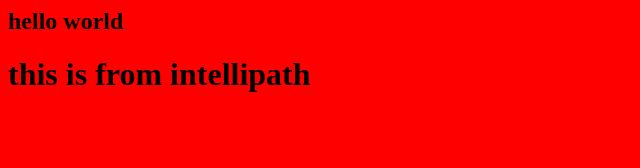
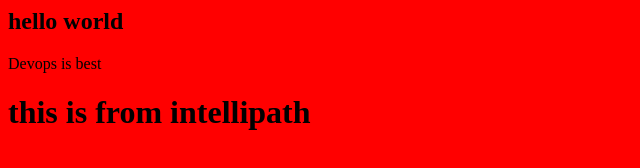
Before and after one commit to srkrishna234/test-devops, a plain HTML site: page index.html in a window 1280 px wide. Shown: the whole page, without its empty margins (0-640 px from the left). Drawn offline with Linux system fonts and the light colour scheme.

Commit message:
added page tage in the indexhtml

```diff
--- a/index.html
+++ b/index.html
@@ -3,6 +3,7 @@
         <h2>
             hello world
         </h2>
+        <p>Devops is best</p>
         <h1>
             this is from intellipath
         </h1>
```
